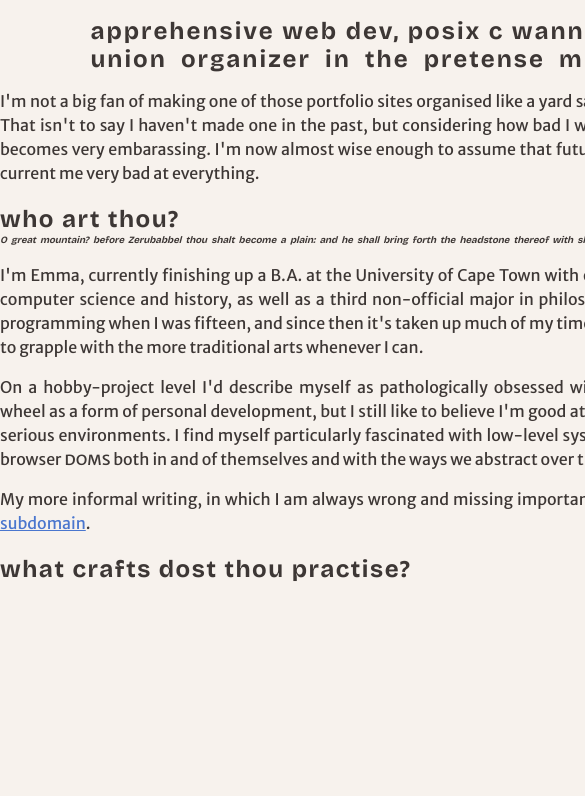
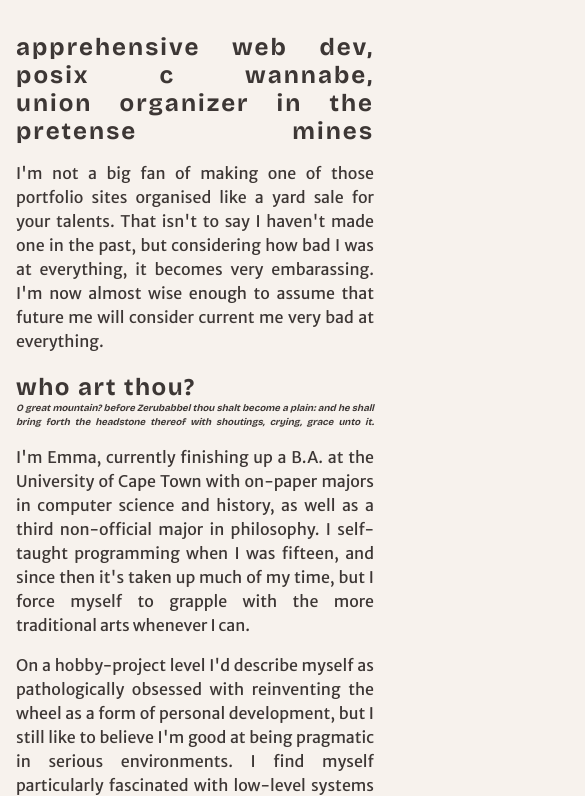
Before and after one commit to xoemcc/web, a website built with Vite: page index.html in a window 390 px wide. Shown: the part 51-847 px from the top of the page, 585 px wide, since content can reach past the window. Built offline with nearby package versions, Linux system fonts and the light colour scheme.

Commit message:
first pass responsive

```diff
--- a/src/index.css
+++ b/src/index.css
@@ -50,7 +50,13 @@ body {
 
 main {
   margin: 0 auto;
-  width: max-content;
+  max-width: fit-content;
+}
+
+@media (max-width: 800px) {
+  main {
+    padding: 1rem;
+  }
 }
 
 code,
--- a/src/styles/typo.css
+++ b/src/styles/typo.css
@@ -1,5 +1,6 @@
 .typo {
   width: 67ch;
+  max-width: 100%;
   font-family: var(--font-body);
   font-size: 1rem;
 
```
